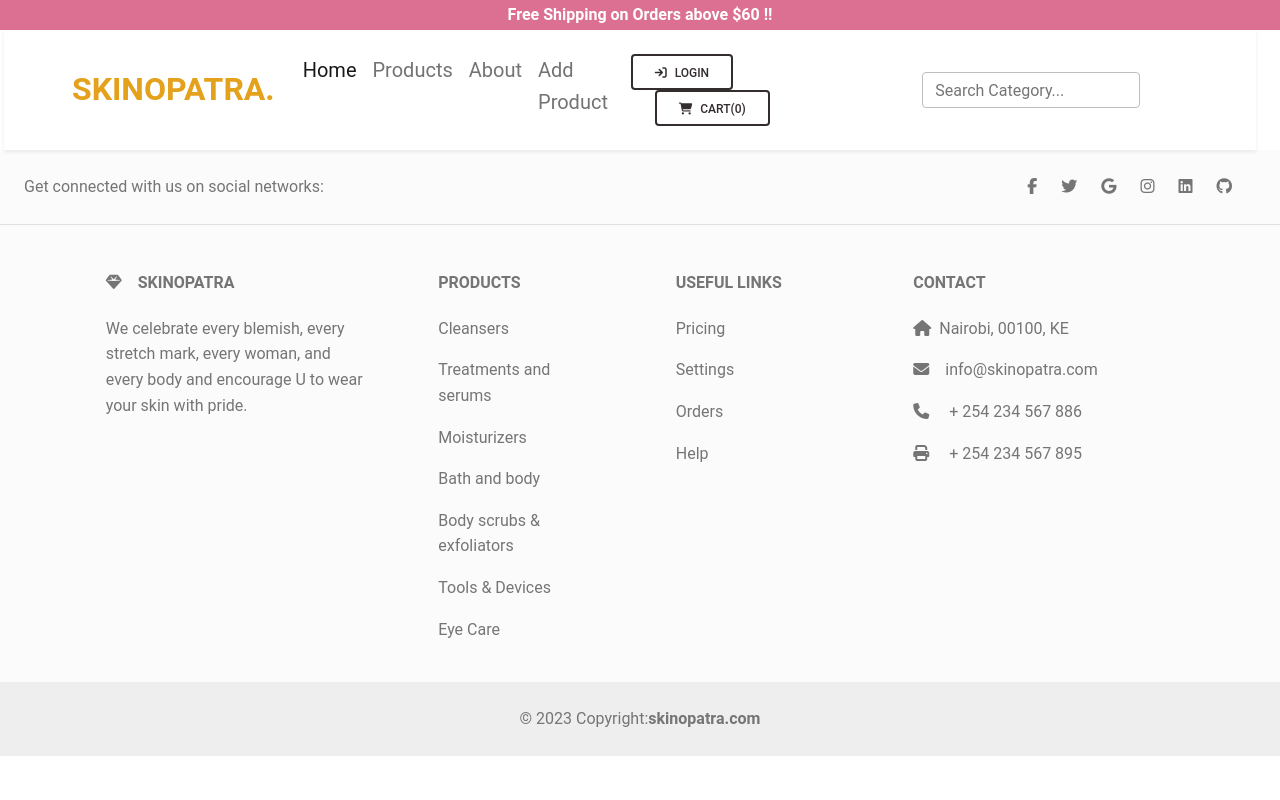
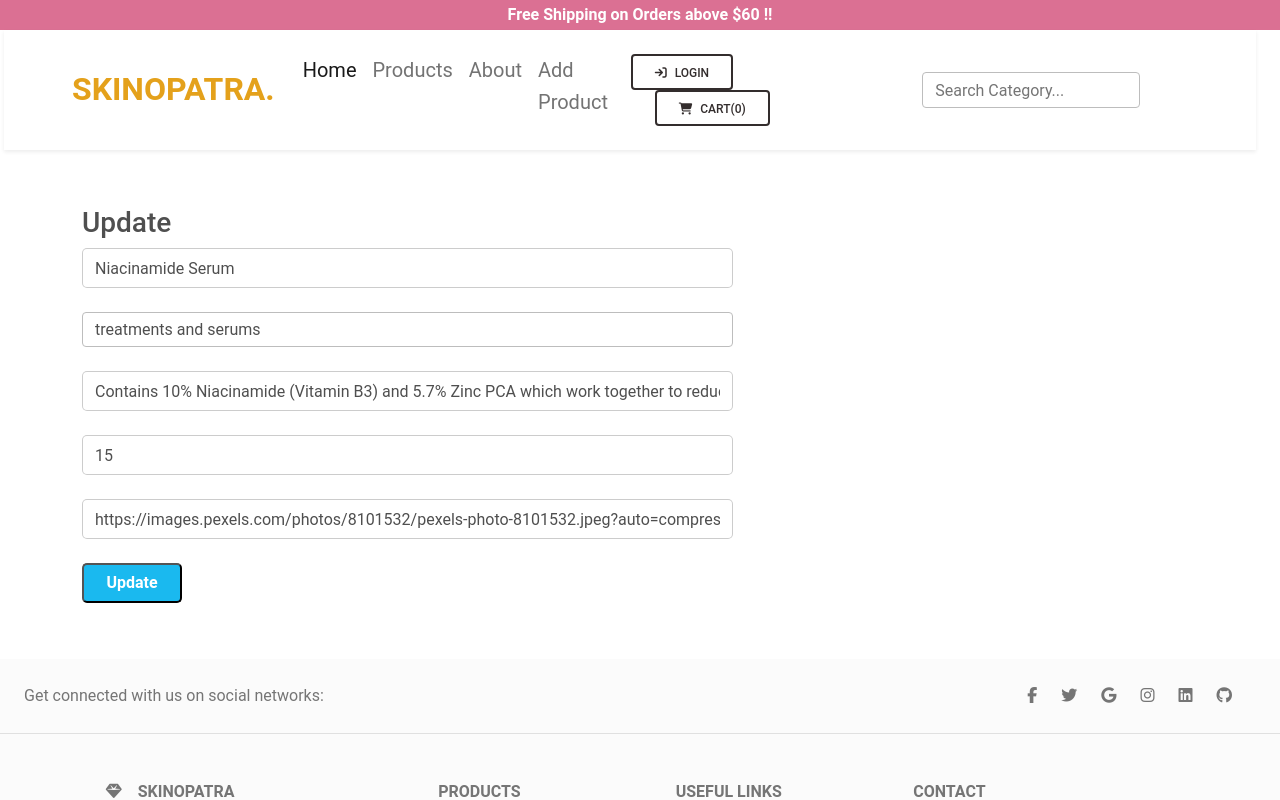
Before and after one commit to QuincyOliech/skinopatra, a React (Create React App) app: page /update/1 in a window 1280 px wide. Shown: the top 800 px of the page. Built offline with nearby package versions, Linux system fonts and the light colour scheme; data requests are answered from the project's data file.

Commit message:
implemented update functionality

```diff
--- a/db.json
+++ b/db.json
@@ -159,10 +159,26 @@
     {
       "title": "Orange Tonic",
       "category": "cleansers",
+      "description": "skin cleanser product",
+      "price": "35",
+      "image": "https://images.pexels.com/photos/3685530/pexels-photo-3685530.jpeg?auto=compress&cs=tinysrgb&w=1260&h=750&dpr=1",
+      "id": 18
+    },
+    {
+      "title": "Orange Tonic",
+      "category": "cleansers",
       "description": "skin product",
       "price": "32",
       "image": "https://images.pexels.com/photos/3685530/pexels-photo-3685530.jpeg?auto=compress&cs=tinysrgb&w=1260&h=750&dpr=1",
-      "id": 18
+      "id": 19
+    },
+    {
+      "title": "Orange Moisturizer",
+      "category": "cleansers",
+      "description": "moisturizer",
+      "price": "19",
+      "image": "https://images.pexels.com/photos/3685530/pexels-photo-3685530.jpeg?auto=compress&cs=tinysrgb&w=1260&h=750&dpr=1",
+      "id": 20
     }
   ]
 }
--- a/src/components/App.css
+++ b/src/components/App.css
@@ -107,9 +107,15 @@ input[type="submit"]:hover {
 .add-btn:hover{
   background-color: rgb(211, 20, 84);
 }
-.delete-btn{
-  /* border-radius: 5px;
-  text-align:center;
-  font-size: 13px;
-  font-weight: bolder; */
+
+.update-btn{
+  border-radius: 5px;
+  background-color:rgb(26, 185, 239);
+  font-weight: bold;
+  padding: 5px;
+  width: 100px;
+  text-align: center;
+  color:white;
+
+
 }
--- a/src/components/App.js
+++ b/src/components/App.js
@@ -10,6 +10,7 @@ import Login from '../pages/Login';
 import Footer from './Footer';
 import Cart from '../pages/Cart';
 import CreateProductForm from '../pages/CreateProductForm';
+import Update from '../pages/Update';
 
 
 function App() {
@@ -36,6 +37,7 @@ function App() {
           <Route exact path="/login" element={<Login/>}/>
           <Route exact path="/cart" element={<Cart/>}/>
           <Route exact path="/createproductform" element={<CreateProductForm/>}/>
+          <Route exact path="/update/:id" element={<Update/>}/>
         </Routes>
 
         <Footer/>
--- a/src/components/Product.js
+++ b/src/components/Product.js
@@ -8,6 +8,11 @@ function Product (){
     const {id}=useParams();
     const[product,setProduct]=useState([]);
     const[loading,setLoading]=useState(false);
+    // const [title, setTitle] = useState("")
+    // const [category, setCategory] = useState("")
+    // const [description, setDescription] = useState("")
+    // const [price, setPrice]=useState("")
+    // const [image, setImage]=useState("")
 
     useEffect(() =>{
         const getProduct=async () => {
@@ -22,12 +27,11 @@ function Product (){
 
     function handleClick(e){
         fetch(`http://localhost:8001/products/${id}`,{
-        method: 'DELETE',
-        }
-        )
-        setProduct(product.filter((product)=>product.id!==id))
-
-        // e.preventDefault()
+        method: 'DELETE'
+        }).then(response => response.json())
+        .then(data=>{
+          return  setProduct(product.filter((product)=>product.id!==id))
+        })
 
         //   Swal.fire({
         //     title: 'Success',
@@ -78,7 +82,8 @@ function Product (){
                     <NavLink to="/cart" className="btn btn-outline-dark px-4 py-2 ms-2">
                         Go to Cart
                     </NavLink>
-                    <NavLink to="/products" onClick={handleClick} className="btn  px-4 py-2 btn-danger ms-2">
+                    <NavLink to={`/update/${id}`} className="btn btn-outline-primary ms-2 px-4 py-2">Update</NavLink>
+                    <NavLink to="/products" onClick={handleClick} className="btn btn-danger ms-2 px-4 py-2">
                         DELETE
                     </NavLink>
 
@@ -88,6 +93,7 @@ function Product (){
             </>
         )
     }
+
     return (
         <div>
             <div className="container py-5 ">
--- a/src/components/Products.js
+++ b/src/components/Products.js
@@ -90,10 +90,10 @@ function ShowProducts({products,filterProduct}){
         >Lip Care</button>
 
     </div>
-    {products.map((product)=>{
+    {products.map((product,index)=>{
         return (
-            <>
-              <div className="col-md-3 mb-4">
+
+              <div className="col-md-3 mb-4" key={index}>
               <div className="card h-100 text-center p-4" key={product.id}>
                 <img src={product.image} className="card-img-top" alt={product.title} height="300px"/>
                 <div className="card-body">
@@ -103,7 +103,7 @@ function ShowProducts({products,filterProduct}){
                 </div>
                 </div>
               </div>
-            </>
+
         )
     })}
     </>
--- /dev/null
+++ b/src/pages/Update.js
@@ -0,0 +1,97 @@
+import React from 'react'
+import { useNavigate, useParams } from "react-router-dom";
+import { useState, useEffect } from 'react'
+import Swal from 'sweetalert2'
+
+function Update() {
+  const [title, setTitle] = useState("")
+  const [category, setCategory] = useState("")
+  const [description, setDescription] = useState("")
+  const [price, setPrice]=useState("")
+  const [image, setImage]=useState("")
+  // for navigation
+  const navigate=useNavigate()
+
+    const {id} = useParams()
+
+    useEffect(()=>{
+        fetch(`http://localhost:8001/products/${id}`)
+        .then((r)=>r.json())
+        .then((product)=>{
+            setTitle(product.title)
+            setCategory(product.category)
+            setDescription(product.description)
+            setPrice(product.price)
+            setImage(product.image)
+        })
+
+    },[])
+
+    function handleSubmit(e)
+    {
+     e.preventDefault()
+
+     fetch(`http://localhost:8001/products/${id}`,{
+        method:"PATCH",
+        headers: {
+            "Content-Type":"application/json",
+            "Accept":"application/json"
+    },
+        body:JSON.stringify({
+            title: title,
+            category: category,
+            description: description,
+            price: price,
+            image: image
+        })
+     })
+        .then((r)=>r.json())
+        .then(product=>{
+          navigate("/products/"+product.id)
+        }
+
+        )
+
+    }
+
+
+  return (
+    <div className="update-container">
+    <div className='container my-5 py-2'>
+      <h3>Update</h3>
+      <form onSubmit={handleSubmit}>
+          <div className="mb-4 col-md-7 ">
+            <input type="text" className="form-control" value={title || ''} onChange={function(e){setTitle(e.target.value)}} placeholder="Title" />
+          </div>
+          <div className ="mb-4 col-md-7 ">
+                <select className="form-control" id="Select1">
+                <option>treatments and serums</option>
+                <option>cleansers</option>
+                <option>moisturizers</option>
+                <option>body scrubs & exfoliators</option>
+                <option>bath & body</option>
+                <option>tools & devices</option>
+                <option>lip care</option>
+                </select>
+         </div>
+         <div className="mb-4 col-md-7 ">
+
+            <input type="text" className="form-control" value={description || ''} onChange={(e)=> setDescription(e.target.value)} placeholder="Description" />
+          </div>
+          <div className="mb-4 col-md-7 ">
+
+            <input type="text" className="form-control" value={price || ''} onChange={(e)=> setPrice(e.target.value)} placeholder="Price" />
+          </div>
+          <div className="mb-4 col-md-7 ">
+
+            <input type="text" className="form-control" value={image || ''} onChange={(e)=> setImage(e.target.value)} placeholder="Image" />
+          </div>
+          <button className="update-btn">Update</button>
+
+       </form>
+    </div>
+   </div>
+  )
+}
+
+export default Update
```
